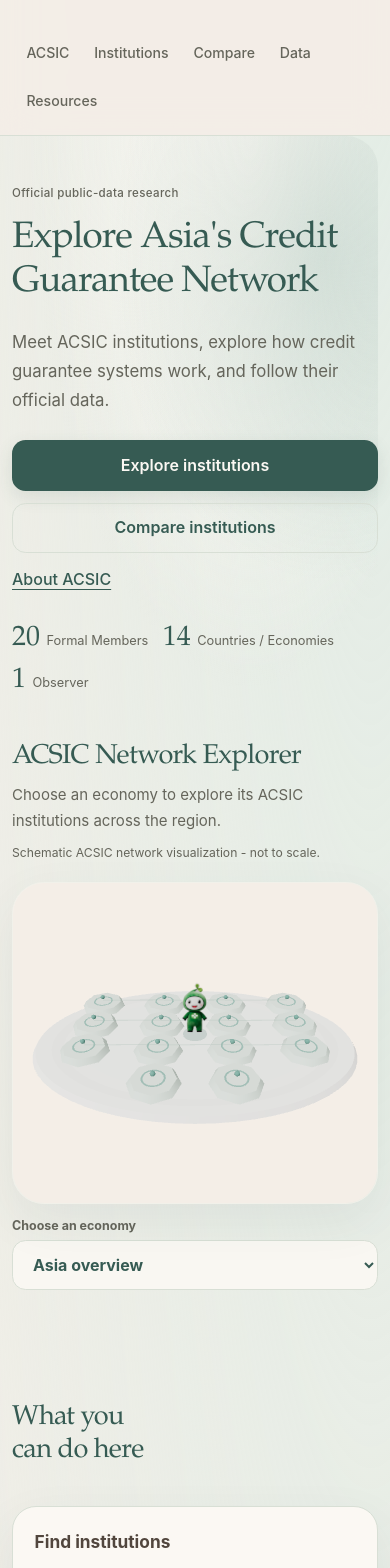
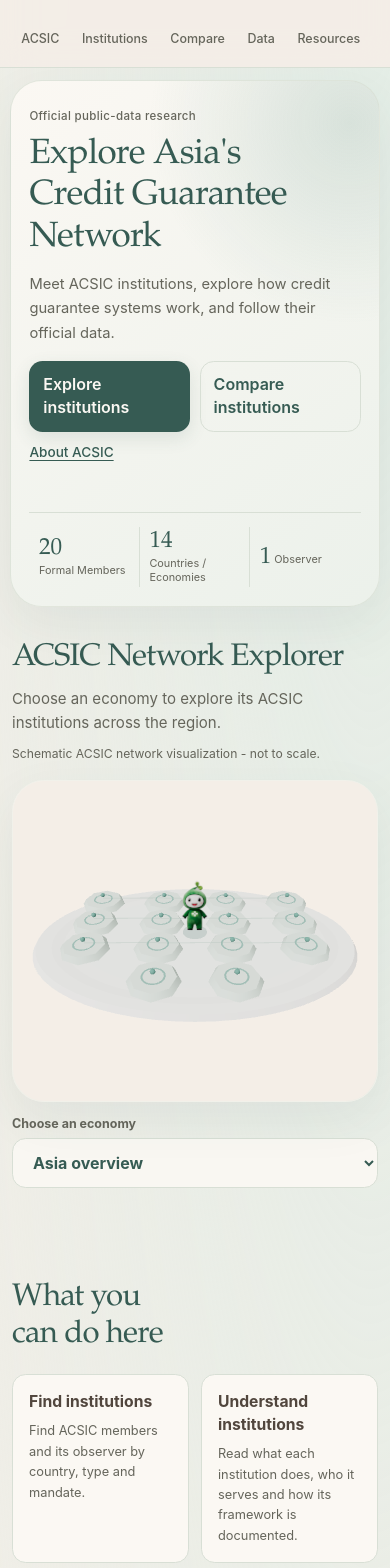
Before and after one commit to chaohuang-TW/acsic-knowledge-hub, a React (Vite) app: page /#/en/ in a window 390 px wide. Shown: the part 240-1808 px from the top of the page. Built offline with nearby package versions, Linux system fonts and the light colour scheme.

Commit message:
style: compact the mobile homepage composition

```diff
--- a/src/styles/theme.css
+++ b/src/styles/theme.css
@@ -1036,3 +1036,186 @@
     height: 322px;
   }
 }
+
+
+/* Mobile homepage composition hardening */
+@media (max-width: 767px) {
+  .disclaimer-strip {
+    gap: 0.15rem;
+    padding: 0.5rem 0.75rem;
+    font-size: 0.68rem;
+    line-height: 1.45;
+  }
+
+  .site-header {
+    gap: 0.45rem 0.75rem;
+    padding: 0.65rem 0.75rem 0.55rem;
+  }
+
+  .site-header nav {
+    flex-wrap: nowrap;
+    overflow-x: auto;
+    padding-bottom: 0.1rem;
+  }
+
+  .site-header nav a {
+    min-height: 38px;
+    padding: 0.48rem 0.58rem;
+    font-size: 0.78rem;
+  }
+
+  .network-hero-page {
+    width: calc(100% - 1.25rem);
+    margin-top: 0.7rem;
+    padding: 1.45rem 1.15rem 1.15rem;
+    border: 1px solid color-mix(in srgb, var(--line) 72%, transparent);
+    border-radius: var(--radius-panel);
+    background:
+      radial-gradient(
+        circle at 92% 8%,
+        color-mix(in srgb, var(--jade) 22%, transparent),
+        transparent 34%
+      ),
+      linear-gradient(145deg, var(--surface), color-mix(in srgb, var(--accent-soft) 64%, var(--surface)));
+    box-shadow: var(--shadow);
+    overflow: hidden;
+  }
+
+  .network-hero-page::before {
+    display: none;
+  }
+
+  .network-hero-page .hero-copy h1,
+  html[lang='zh-TW'] .network-hero-page .hero-copy h1 {
+    max-width: 15ch;
+    margin: 0.7rem 0 0.8rem;
+    font-size: clamp(2rem, 9vw, 2.7rem);
+    line-height: 1.18;
+    letter-spacing: -0.02em;
+  }
+
+  .network-hero-page .hero-copy > p {
+    margin-bottom: 1rem;
+    font-size: 0.92rem;
+    line-height: 1.65;
+  }
+
+  .network-hero-page .button-row {
+    display: grid;
+    grid-template-columns: 1fr 1fr;
+    gap: 0.6rem;
+    margin-top: 0.9rem;
+  }
+
+  .network-hero-page .button-row .button {
+    width: 100%;
+    min-height: 44px;
+    padding: 0.7rem 0.8rem;
+  }
+
+  .network-hero-page .text-link {
+    margin-top: 0.75rem;
+    font-size: 0.85rem;
+  }
+
+  .network-hero-counts {
+    display: grid;
+    grid-template-columns: repeat(3, minmax(0, 1fr));
+    gap: 0;
+    margin-top: 1rem;
+    padding-top: 0.9rem;
+    border: 0;
+    border-top: 1px solid var(--line);
+  }
+
+  .network-hero-counts div {
+    min-height: 0;
+    gap: 0.18rem;
+    padding: 0.15rem 0.6rem;
+    border-right: 1px solid var(--line);
+  }
+
+  .network-hero-counts div:last-child {
+    border-right: 0;
+  }
+
+  .network-hero-counts dd {
+    font-size: 1.45rem;
+  }
+
+  .network-hero-counts dt {
+    font-size: 0.68rem;
+    line-height: 1.35;
+  }
+
+  .network-explorer {
+    margin-top: 2.1rem;
+    margin-bottom: 3rem;
+  }
+
+  .network-explorer-heading {
+    margin-bottom: 1rem;
+  }
+
+  .network-explorer-heading h2 {
+    font-size: clamp(1.75rem, 8vw, 2.25rem);
+  }
+
+  .network-explorer-heading p {
+    margin-bottom: 0.35rem;
+    line-height: 1.6;
+  }
+
+  .problem-section,
+  .boundary-section {
+    padding-block: 2.7rem;
+  }
+
+  .problem-section > h2 {
+    margin-bottom: 1.25rem;
+    font-size: clamp(1.7rem, 8vw, 2.2rem);
+  }
+
+  .problem-grid {
+    grid-template-columns: repeat(2, minmax(0, 1fr));
+    gap: 0.75rem;
+  }
+
+  .problem-grid article {
+    padding: 1rem;
+    border-radius: var(--radius-control);
+    box-shadow: none;
+  }
+
+  .problem-grid article h3 {
+    margin: 0 0 0.45rem;
+    font-size: 0.98rem;
+  }
+
+  .problem-grid article p {
+    margin: 0;
+    font-size: 0.8rem;
+    line-height: 1.6;
+  }
+
+  .home-boundary {
+    padding-top: 2.2rem;
+    padding-bottom: 2.5rem;
+  }
+
+  .home-boundary h3 {
+    margin-bottom: 0.55rem;
+  }
+
+  .home-boundary p {
+    font-size: 0.84rem;
+    line-height: 1.65;
+  }
+}
+
+@media (max-width: 340px) {
+  .network-hero-page .button-row,
+  .problem-grid {
+    grid-template-columns: 1fr;
+  }
+}
```
